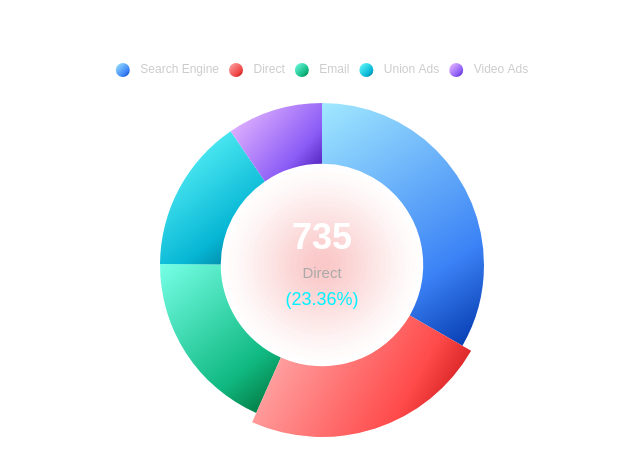
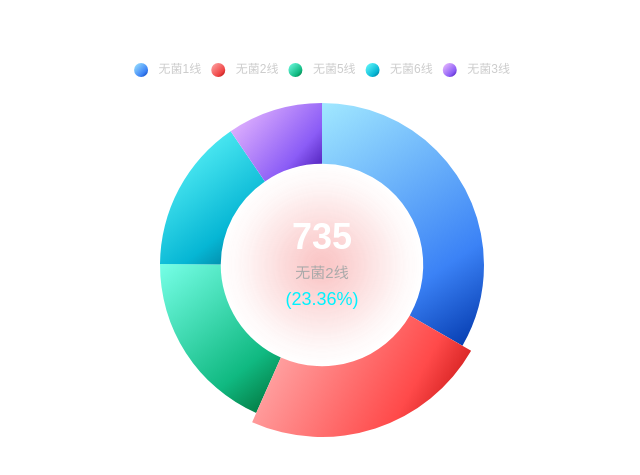
Before and after one commit to feirui4456/dong-tai-yuan-huan, a plain HTML site: page index.html in a window 1280 px wide. Shown: the part 171-646 px from the top of the page, without its empty margins (318-958 px from the left). Drawn offline with nearby package versions, Linux system fonts and the light colour scheme.

Commit message:
Update index.html

```diff
--- a/index.html
+++ b/index.html
@@ -183,11 +183,11 @@
         ];
 
         var rawData = [
-            { value: 1048, name: 'Search Engine' },
-            { value: 735, name: 'Direct' },
-            { value: 580, name: 'Email' },
-            { value: 484, name: 'Union Ads' },
-            { value: 300, name: 'Video Ads' }
+            { value: 1048, name: '无菌1线' },
+            { value: 735, name: '无菌2线' },
+            { value: 580, name: '无菌5线' },
+            { value: 484, name: '无菌6线' },
+            { value: 300, name: '无菌3线' }
         ];
 
         var total = 0;
@@ -217,7 +217,7 @@
             return {
                 backgroundColor: 'transparent',
                 title: {
-                    text: 'Access From',
+                    text: '',
                     left: '20', top: '20',
                     textStyle: { color: '#fff', fontSize: 18, fontWeight: 'bold' }
                 },
@@ -236,7 +236,7 @@
                 },
                 series: [
                     {
-                        name: 'Access From',
+                        name: '',
                         type: 'pie',
                         center: ['50%', '58%'],
                         radius: ['45%', '72%'],
```
